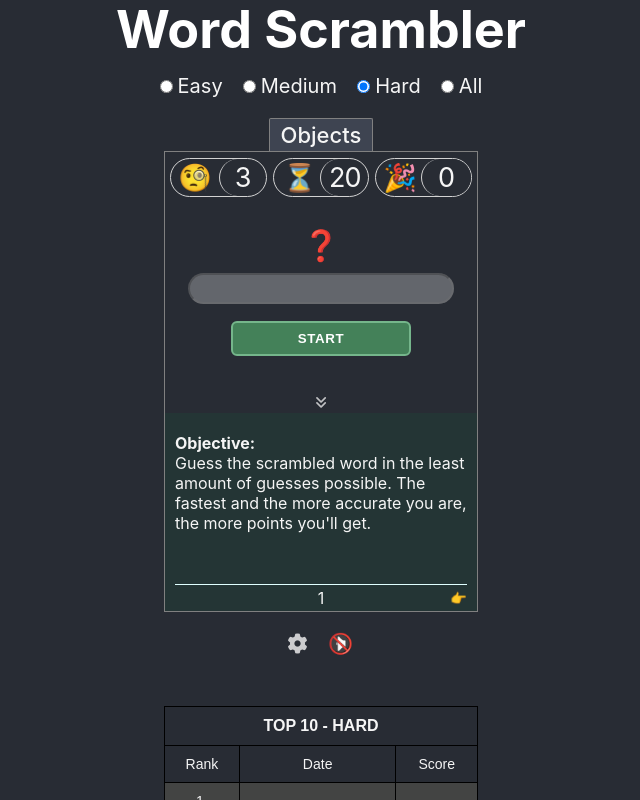
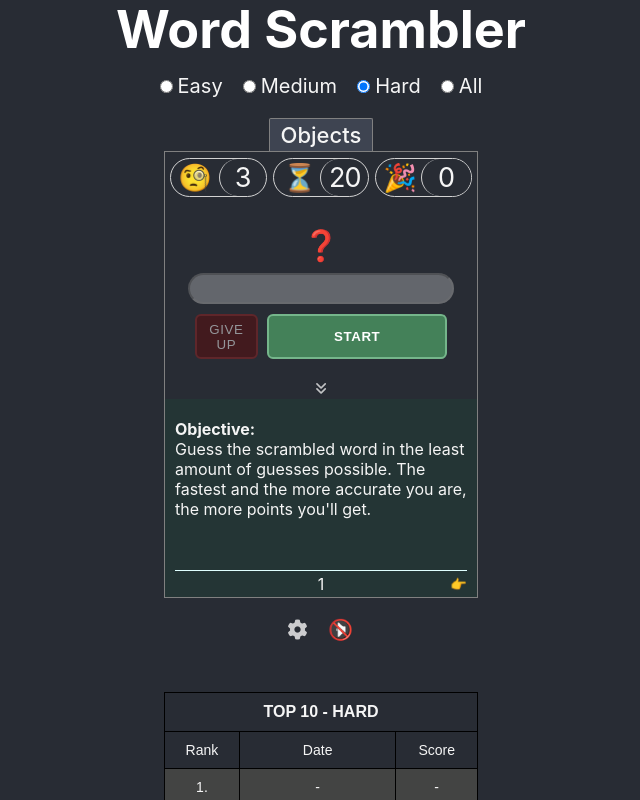
Before and after one commit to hugCarvalho/wordScrambler, a React (Create React App) app: page / in a window 1280 px wide. Shown: the top 800 px of the page, without its empty margins (319-959 px from the left). Built offline with nearby package versions, Linux system fonts and the light colour scheme.

Commit message:
Changed GiveUp btn place. Fixed wrong guess display. Fixed z-index GiveUp btn

```diff
--- a/src/App.js
+++ b/src/App.js
@@ -196,13 +196,16 @@ function App() {
   }, [updatedAllScores]);
 
   useEffect(() => {
-    console.log("custom effect");
     window.localStorage.setItem("customOptions", JSON.stringify(customOptions));
   }, [customOptions]);
 
+  // useEffect(() => {
+  //   console.log("CUSTOmOPTIONS", customOptions);
+  // }, [customOptions]);
+
   useEffect(() => {
-    console.log("CUSTOmOPTIONS", customOptions);
-  }, [customOptions]);
+    console.log("gameWon", gameWon);
+  }, [gameWon]);
 
   return (
     <div className="App">
@@ -232,15 +235,12 @@ function App() {
             gameStatus={gameStatus}
             guessesLeft={guessesLeft}
             gameWon={gameWon}
+            setGuessesLeft={setGuessesLeft}
+            countdown={countdown}
+            options={options}
           />
 
           <Instructions gameWon={gameWon} gameStatus={gameStatus} />
-          <GiveUpBtn
-            countdown={countdown}
-            options={options}
-            gameStatus={gameStatus}
-            setGuessesLeft={setGuessesLeft}
-          />
         </div>
       </main>
       <section className="game-options">
--- a/src/components/GiveUpBtn/GiveUpBtn.js
+++ b/src/components/GiveUpBtn/GiveUpBtn.js
@@ -6,7 +6,7 @@ function GiveUpBtn({ countdown, options, gameStatus, setGuessesLeft }) {
 
   React.useEffect(() => {
     const setStyle = () => {
-      const percent = options.countdown * 0.9;
+      const percent = options.countdown * 1;
       console.log(gameStatus);
       if (gameStatus === "playing" && countdown < percent) {
         setShowBtn(true);
@@ -24,7 +24,7 @@ function GiveUpBtn({ countdown, options, gameStatus, setGuessesLeft }) {
       type="button"
       className={`GiveUpBtn`}
       onClick={() => setGuessesLeft(0)}
-      style={showBtn ? { opacity: 1, pointerEvents: "all" } : {}}
+      style={showBtn ? { opacity: 1, pointerEvents: "all", cursor: "pointer" } : {}}
     >
       Give up
     </button>
--- a/src/components/GiveUpBtn/GiveUpBtn.scss
+++ b/src/components/GiveUpBtn/GiveUpBtn.scss
@@ -1,25 +1,19 @@
 .GiveUpBtn {
   background-color: #5c0909;
   color: white;
-  position: absolute;
-  bottom: 45px;
-  left: 116px;
-  width: 80px;
-  z-index: 501;
-  padding: 7px;
+  width: 25%;
+  z-index: 101;
+  padding: 5px;
   font-weight: 500;
   text-transform: uppercase;
   letter-spacing: 0.6px;
   border-radius: 6px;
+  //border-radius: 100%;
+
   border: 2px solid rgb(150, 33, 33);
-  opacity: 0;
+  opacity: 0.5; ///
   transition: opacity 0.8s ease;
   pointer-events: none;
-
-  .GiveUpBtn.showBtn {
-    opacity: 1;
-    pointer-events: all;
-  }
 
   &:hover,
   &:focus {
--- a/src/components/HighScores/HighScores.js
+++ b/src/components/HighScores/HighScores.js
@@ -12,7 +12,6 @@ function HighScores({ updatedAllScores, difficulty, numEntries, customOptions })
       ...updatedAllScores[difficulty].sort((a, b) => b.score - a.score),
     ];
     while (sortedScores.length < numEntries) {
-      console.log("while");
       sortedScores.push(null);
     }
     sortedScores = sortedScores.slice(0, numEntries);
--- a/src/components/UserInput/Button/Button.scss
+++ b/src/components/UserInput/Button/Button.scss
@@ -6,9 +6,10 @@ $bg-color: #448159;
   background-color: $bg-color; //guess
   border: 2px solid lighten($bg-color, 20);
 
-  margin: 17px auto;
+  //margin: 17px auto;
+  width: 70%;
   border-radius: 6px;
-  padding: 8px 10px;
+  //padding: 8px 10px;
   min-width: 180px;
   font-weight: 500;
   letter-spacing: 0.6px;
--- a/src/components/UserInput/UserInput.js
+++ b/src/components/UserInput/UserInput.js
@@ -3,10 +3,19 @@ import Emoji from "../../reusable/Emoji/Emoji";
 import Button from "./Button/Button";
 import "./UserInput.scss";
 import PropTypes from "prop-types";
+import GiveUpBtn from "../GiveUpBtn/GiveUpBtn";
 
 // import ReactTooltip from "react-tooltip";
 
-function Form({ onSubmitHandler, gameStatus, gameWon, guessesLeft }) {
+function Form({
+  onSubmitHandler,
+  gameStatus,
+  gameWon,
+  guessesLeft,
+  countdown,
+  options,
+  setGuessesLeft,
+}) {
   const [userText, setUserText] = useState("");
   const [showWrongGuessIndicator, setShowWrongGuessIndicator] = useState(false);
   const userInput = useRef();
@@ -18,7 +27,11 @@ function Form({ onSubmitHandler, gameStatus, gameWon, guessesLeft }) {
     if (gameStatus === "playing") {
       userInput.current.focus();
     }
-  }, [gameStatus]);
+
+    if (userText === "" && gameStatus === "playing") {
+      setShowWrongGuessIndicator(false);
+    }
+  }, [userText, gameStatus]);
 
   //Removes wrong guess indicator after user types(or deletes) text again
   useEffect(() => {
@@ -47,7 +60,6 @@ function Form({ onSubmitHandler, gameStatus, gameWon, guessesLeft }) {
           autoComplete="off"
           value={userText}
           onChange={e => setUserText(e.target.value.toLowerCase())}
-          //placeholder="press start to begin a game"
           ref={userInput}
         />
         <label htmlFor="input-text"></label>
@@ -69,6 +81,13 @@ function Form({ onSubmitHandler, gameStatus, gameWon, guessesLeft }) {
         </Emoji>
       </div>
       {}
+      <div className="btns">
+        <GiveUpBtn
+          countdown={countdown}
+          options={options}
+          gameStatus={gameStatus}
+          setGuessesLeft={setGuessesLeft}
+        />
         <Button
           focus={() => userInput.current.focus()}
           gameStatus={gameStatus}
@@ -82,6 +101,7 @@ function Form({ onSubmitHandler, gameStatus, gameWon, guessesLeft }) {
               : "Play again"}
           </b>
         </Button>
+      </div>
       {/* <ReactTooltip delayHide={1000} disable={false}>
         <p>Start typing...</p>
       </ReactTooltip> */}
--- a/src/components/UserInput/UserInput.scss
+++ b/src/components/UserInput/UserInput.scss
@@ -9,6 +9,7 @@
     position: relative;
     width: 85%;
     height: 31px;
+    margin-bottom: 10px;
   }
 
   input {
@@ -16,7 +17,6 @@
     color: rgb(49, 49, 49);
     width: 100%;
     height: 100%;
-
     font-size: 1.7rem;
     letter-spacing: 3px;
     text-align: center;
@@ -32,26 +32,18 @@
       border: none;
     }
   }
-
-  // .invalid:focus {
-  //   border-bottom: 1px solid #c83a3a;
-  // }
-  // input.valid:focus {
-  //   border-right: none;
-  //   border: 1px solid lime;
-  //   box-shadow: 0px 0px 4px white;
-  // }
-  // input::before {
-  //   content: "✅";
-  // }
-
-  // input::before {
-  //   content: "✅";
-  // }
   .guess-result {
     position: absolute;
     font-size: 1.5rem;
     top: 25%;
     right: 8px;
   }
+
+  .btns {
+    //background-color: black;
+    display: flex;
+    justify-content: space-between;
+    height: 45px;
+    //width: 90%;
+  }
 }
```
Also changed, not shown: 1 other file (tests, documents, lock files or other folders). Lines whose indentation alone changed are shown as unchanged.
